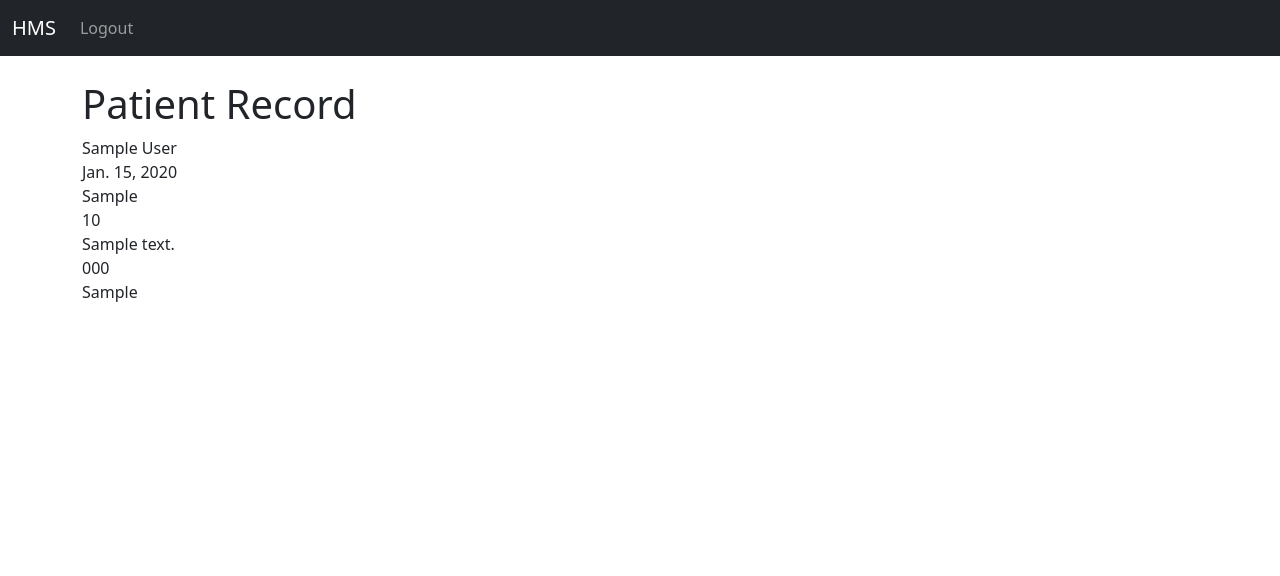
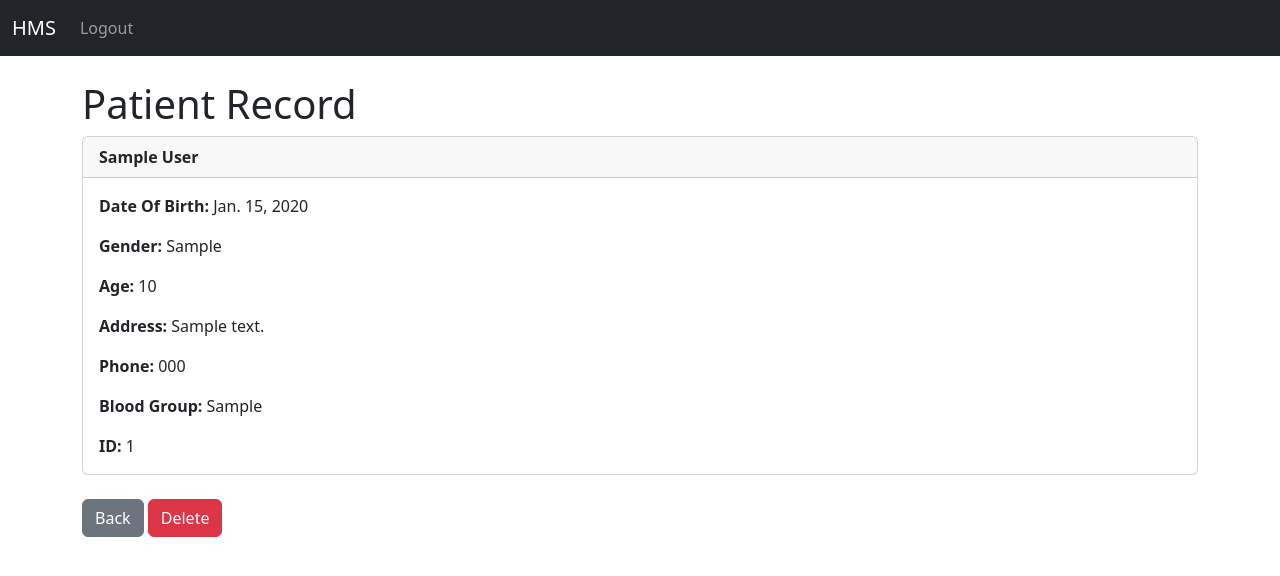
Before and after one commit to ayu-1920/Software-Project, a Django app: page /patient_record/1 in a window 1280 px wide. Shown: the top 576 px of the page. Run offline with Django 5.2, Linux system fonts and the light colour scheme; a user stored in the database is signed in; tables that the repository leaves empty hold one stand-in row (values such as "Sample post").

Commit message:
Admin can view patient records now

```diff
--- a/hms/website/templates/patient_record.html
+++ b/hms/website/templates/patient_record.html
@@ -3,14 +3,34 @@
 
 <h1>Patient Record</h1>
 
-            {{ patient_record.first_name }}
-                {{ patient_record.last_name }}<br>
-            {{ patient_record.dob }}<br>
-            {{ patient_record.gender }}<br>
-            {{ patient_record.age }}<br>
-            {{ patient_record.address }}<br>
-            {{ patient_record.phone }}<br>
-            {{ patient_record.blood_group }}
-            <br>
+<div class="card">
+    <div class="card-header"><strong>
+        {{ patient_record.first_name }}
+        {{ patient_record.last_name }}</strong>
+
+    </div>
+    <div class="card-body">
+        <p class="card-text">
+            <strong>Date Of Birth: </strong>{{ patient_record.dob }} <br></p>
+            <p class="card-text">
+            <strong>Gender: </strong>{{ patient_record.gender }}<br></p>
+            <p class="card-text">
+            <strong>Age: </strong>{{ patient_record.age }}<br></p>
+            <p class="card-text">
+            <strong>Address: </strong>{{ patient_record.address }}<br></p>
+            <p class="card-text">
+            <strong>Phone: </strong>{{ patient_record.phone }}<br></p>
+            <p class="card-text">
+            <strong>Blood Group: </strong>{{ patient_record.blood_group }}<br></p>
+            <p class="card-text">
+            <strong>ID: </strong>{{ patient_record.id }}<br>
+        </p>
+    </div>
+</div>
+
+<br>
+<a href="{% url 'home' %}" class="btn btn-secondary">Back</a>
+<a href="{% url 'home' %}" class="btn btn-danger">Delete</a>
+
 
 {% endblock %}
```
